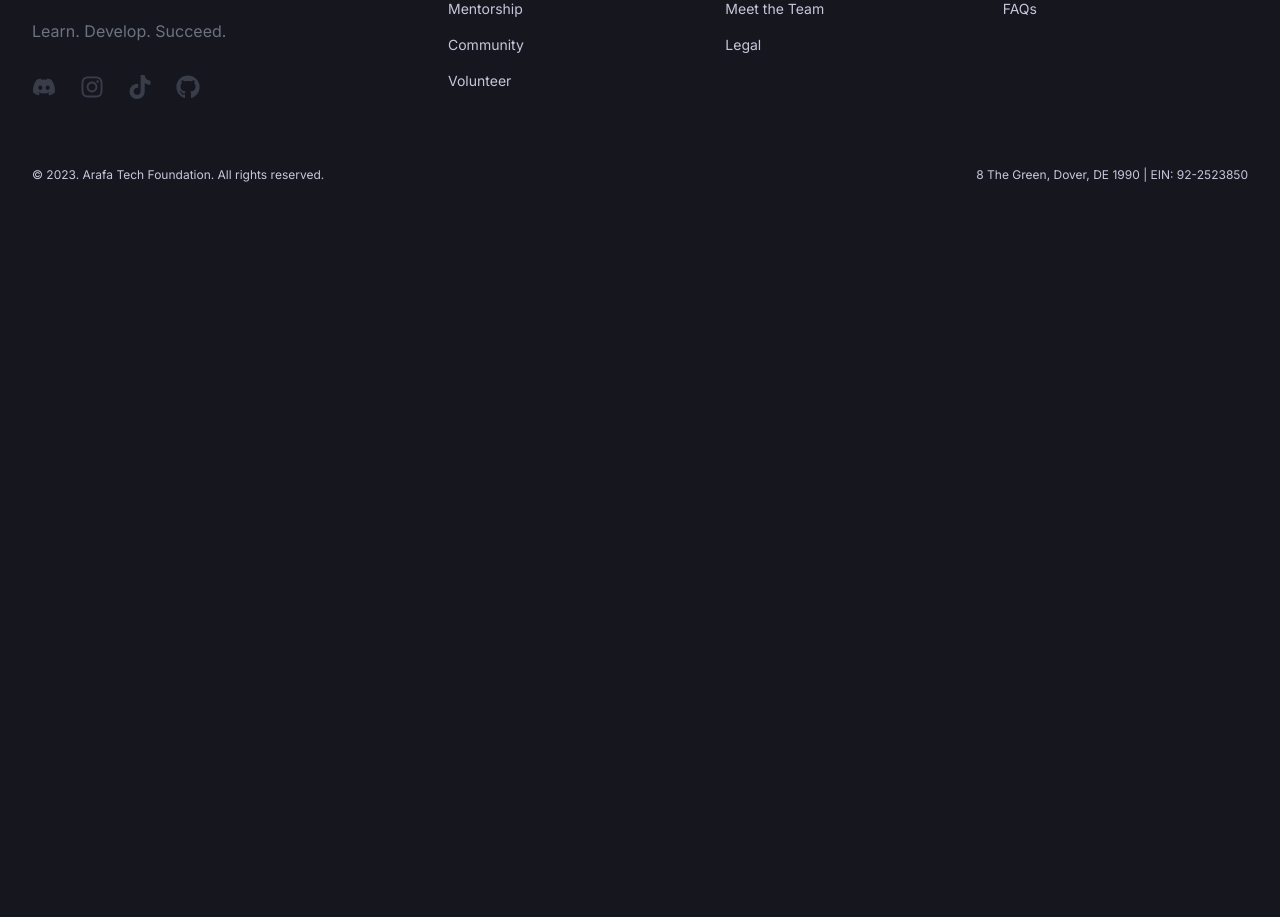
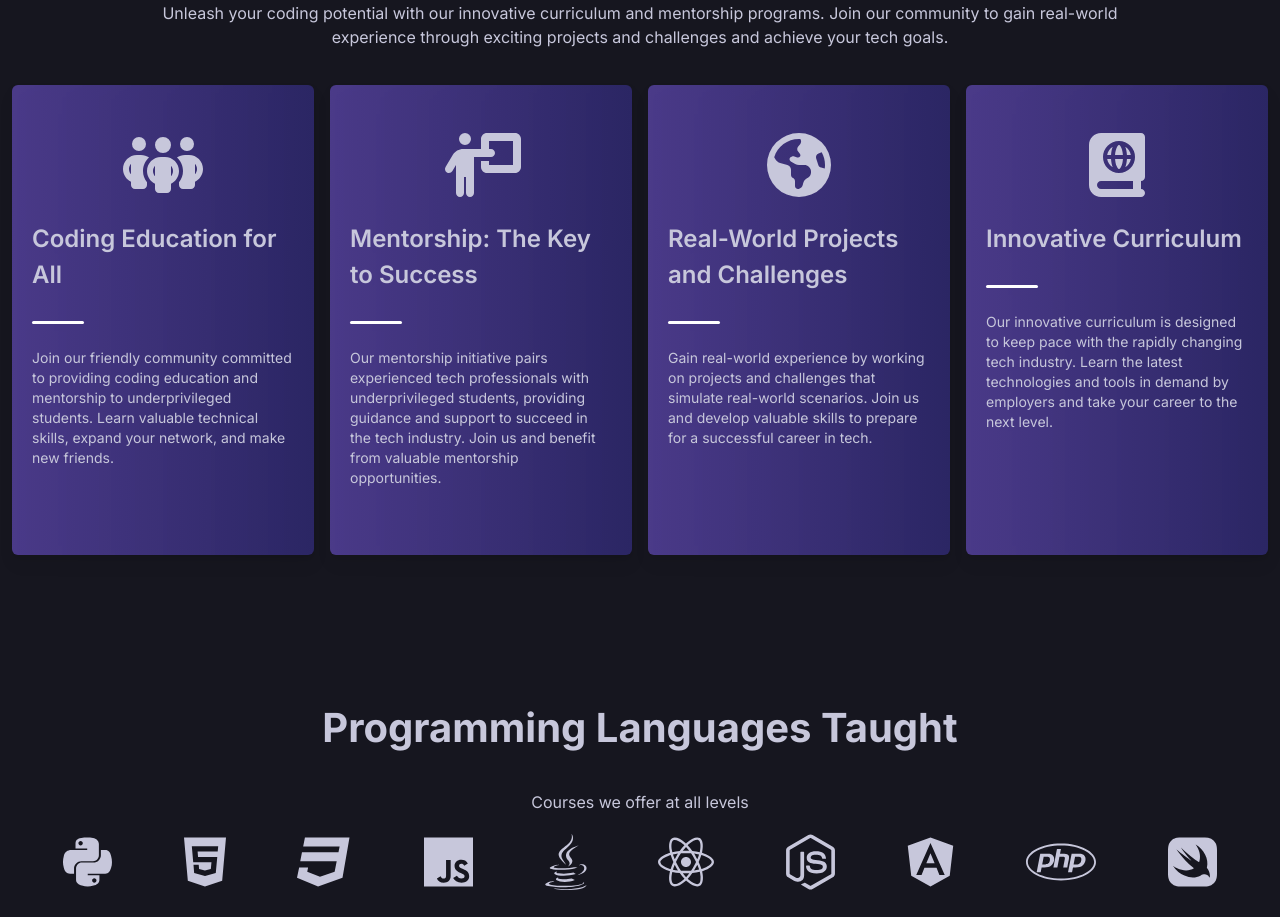
Before and after one commit to Arafa-Tech-Foundation/Website-Frontend, a Next.js app: page / in a window 1280 px wide. Shown: the part 775-1692 px from the top of the page. Before the commit the page ends 1022 px from the top, so only its background shows below. Built offline with nearby package versions, Linux system fonts and the light colour scheme; no server answers.

Commit message:
:sparkles: added two sections on homepage

```diff
--- /dev/null
+++ b/src/components/index/courses.tsx
@@ -0,0 +1,67 @@
+import { FontAwesomeIcon } from "@fortawesome/react-fontawesome";
+import {
+	faPython,
+	faHtml5,
+	faCss3,
+	faJs,
+	faJava,
+	faReact,
+	faNodeJs,
+	faAngular,
+	faPhp,
+	faSwift,
+} from "@fortawesome/free-brands-svg-icons";
+
+export default function Courses() {
+	return (
+		<div className="min-h-screen flex flex-col items-center mt-9">
+			<h1 className="text-[2.5rem] font-bold text-center py-3">
+				Programming Languages Taught
+			</h1>
+			<p className="mt-5">Courses we offer at all levels</p>
+			<div className="flex w-full flex-wrap justify-evenly mt-5">
+				<FontAwesomeIcon
+					icon={faPython}
+					className="icon h-[3.5rem] mx-2"
+				/>
+				<FontAwesomeIcon
+					icon={faHtml5}
+					className="icon h-[3.5rem] mx-2"
+				/>
+				<FontAwesomeIcon
+					icon={faCss3}
+					className="icon h-[3.5rem] mx-2"
+				/>
+				<FontAwesomeIcon icon={faJs} className="icon h-[3.5rem] mx-2" />
+				<FontAwesomeIcon
+					icon={faJava}
+					className="icon h-[3.5rem] mx-2"
+				/>
+				<FontAwesomeIcon
+					icon={faReact}
+					className="icon h-[3.5rem] mx-2"
+				/>
+				<FontAwesomeIcon
+					icon={faNodeJs}
+					className="icon h-[3.5rem] mx-2"
+				/>
+				<FontAwesomeIcon
+					icon={faAngular}
+					className="icon h-[3.5rem] mx-2"
+				/>
+				<FontAwesomeIcon
+					icon={faPhp}
+					className="icon h-[3.5rem] mx-2"
+				/>
+				<FontAwesomeIcon
+					icon={faSwift}
+					className="icon h-[3.5rem] mx-2"
+				/>
+			</div>
+
+			<button className="mt-9 border-white border-solid border-2 p-2 hover:bg-[#a48cff] hover:text-[#160b3e] rounded-md">
+				Learn More
+			</button>
+		</div>
+	);
+}
--- /dev/null
+++ b/src/components/index/features.tsx
@@ -0,0 +1,81 @@
+import { FontAwesomeIcon } from "@fortawesome/react-fontawesome";
+import {
+	faPeopleGroup,
+	faPersonChalkboard,
+	faEarthAmericas,
+	faBookAtlas,
+} from "@fortawesome/free-solid-svg-icons";
+
+export default function Features() {
+	const featureCards = [
+		{
+			title: "Coding Education for All",
+			description:
+				"Join our friendly community committed to providing coding education and mentorship to underprivileged students. Learn valuable technical skills, expand your network, and make new friends.",
+			icon: (
+				<FontAwesomeIcon
+					icon={faPeopleGroup}
+					className="h-[4rem] mt-7"
+				/>
+			),
+		},
+		{
+			title: "Mentorship: The Key to Success",
+			description:
+				"Our mentorship initiative pairs experienced tech professionals with underprivileged students, providing guidance and support to succeed in the tech industry. Join us and benefit from valuable mentorship opportunities.",
+			icon: (
+				<FontAwesomeIcon
+					icon={faPersonChalkboard}
+					className="h-[4rem] mt-7"
+				/>
+			),
+		},
+		{
+			title: "Real-World Projects and Challenges",
+			description:
+				"Gain real-world experience by working on projects and challenges that simulate real-world scenarios. Join us and develop valuable skills to prepare for a successful career in tech.",
+			icon: (
+				<FontAwesomeIcon
+					icon={faEarthAmericas}
+					className="h-[4rem] mt-7"
+				/>
+			),
+		},
+		{
+			title: "Innovative Curriculum",
+			description:
+				"Our innovative curriculum is designed to keep pace with the rapidly changing tech industry. Learn the latest technologies and tools in demand by employers and take your career to the next level.",
+			icon: (
+				<FontAwesomeIcon icon={faBookAtlas} className="h-[4rem] mt-7" />
+			),
+		},
+	];
+
+	const cards = featureCards.map((feature) => (
+		<div className="lg:min-h-[470px] rounded-md drop-shadow-lg bg-gradient-to-r from-[#614ab6b4] to-[#2b2664] p-5 transform hover:translate-y-[-1rem] transition duration-500 ease-in-out">
+			<div className="text-center">{feature.icon}</div>
+			<h2 className="text-[1.5rem] font-semibold mt-5">
+				{feature.title}
+			</h2>
+			<div className="h-[0.2rem] bg-white w-[20%] rounded-md mt-7"></div>
+			<p className="text-sm mt-2 py-4">{feature.description}</p>
+		</div>
+	));
+
+	return (
+		<div className="flex flex-col items-center justify-center min-h-screen px-3 ">
+			<h1 className="text-4xl font-bold mb-4 text-center">
+				Empowering the Future
+			</h1>
+			<p className="mb-9 text-center w-[80%]">
+				Unleash your coding potential with our innovative curriculum and
+				mentorship programs. Join our community to gain real-world
+				experience through exciting projects and challenges and achieve
+				your tech goals.
+			</p>
+			<div className="grid grid-cols-1 sm:grid-cols-2 md:grid-cols-2 lg:grid-cols-3 xl:grid-cols-4 gap-7 lg:gap-4 max-w-7xl mx-auto place-items-center">
+				{cards}
+			</div>
+		</div>
+	);
+}
--- a/src/pages/index.tsx
+++ b/src/pages/index.tsx
@@ -1,10 +1,14 @@
 import Hero from "@components/index/hero";
+import Features from "@components/index/features";
 import HomeLayout from "@components/layout";
+import Courses from "@components/index/courses";
 
 export default function Home() {
 	return (
 		<HomeLayout>
 			<Hero />
+			<Features />
+			<Courses />
 		</HomeLayout>
 	);
 }
```
